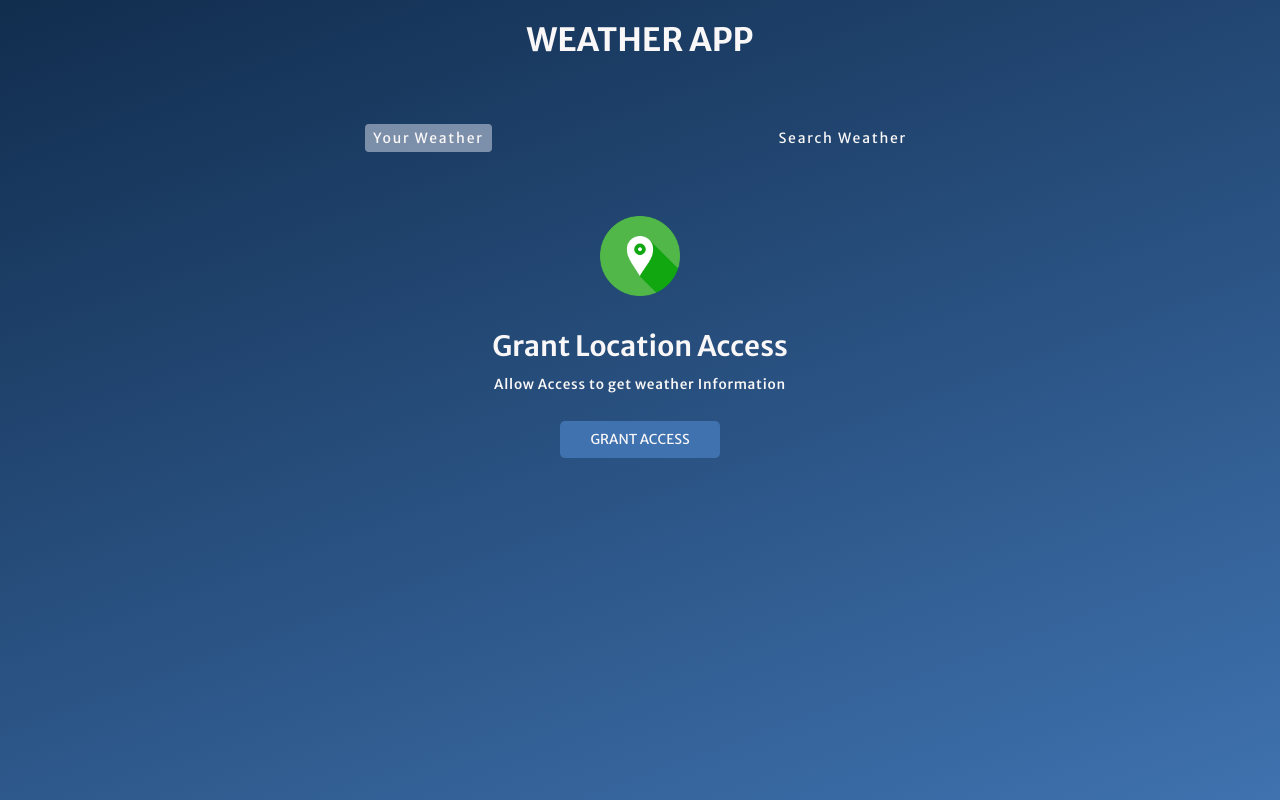
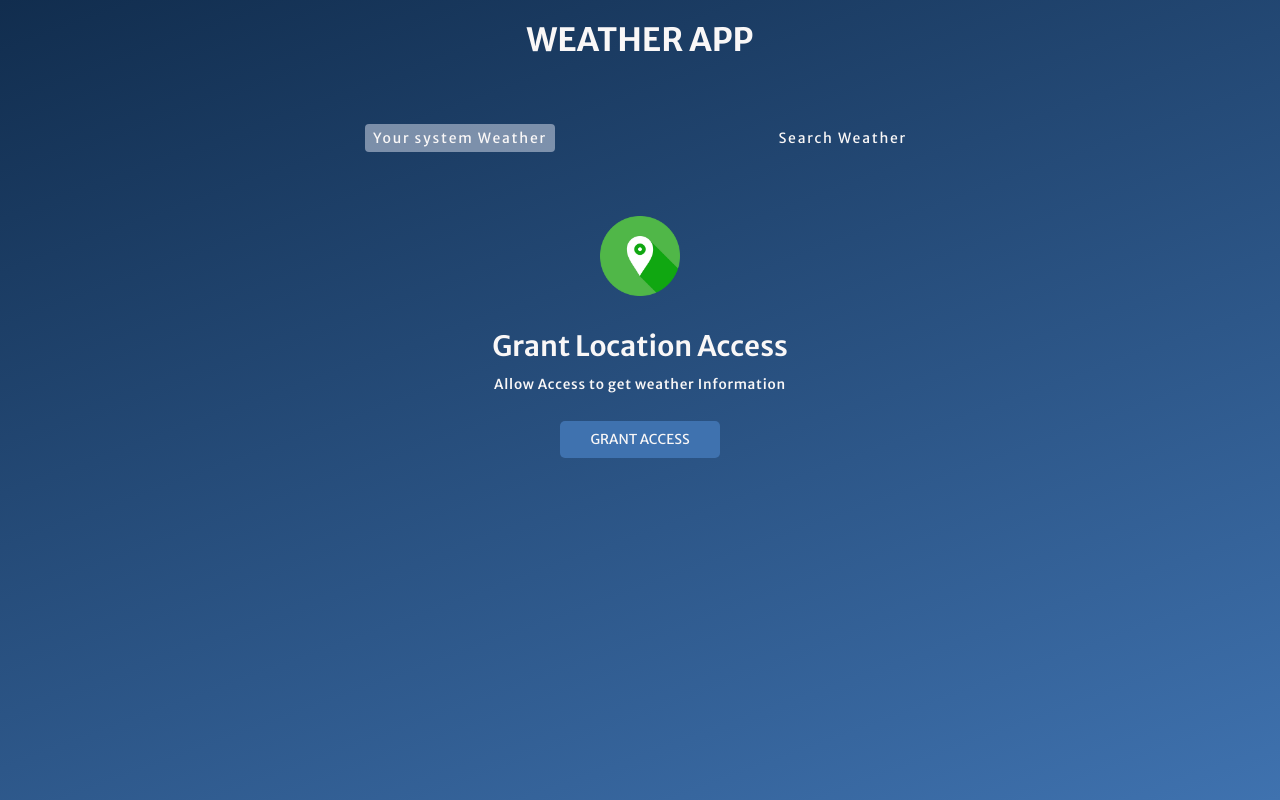
Before and after one commit to diptanshumkm/Weather_App, a plain HTML site: page index.html in a window 1280 px wide. Drawn offline with Linux system fonts and the light colour scheme.

Commit message:
Pleasent Weather

```diff
--- a/index.html
+++ b/index.html
@@ -17,7 +17,7 @@
         <h1>Weather App</h1>
 
         <div class="tab-container">
-            <p class="tab" data-userWeather>Your Weather</p>
+            <p class="tab" data-userWeather>Your system Weather</p>
             <p class="tab" data-searchWeather>Search Weather</p>
         </div>
 
```
